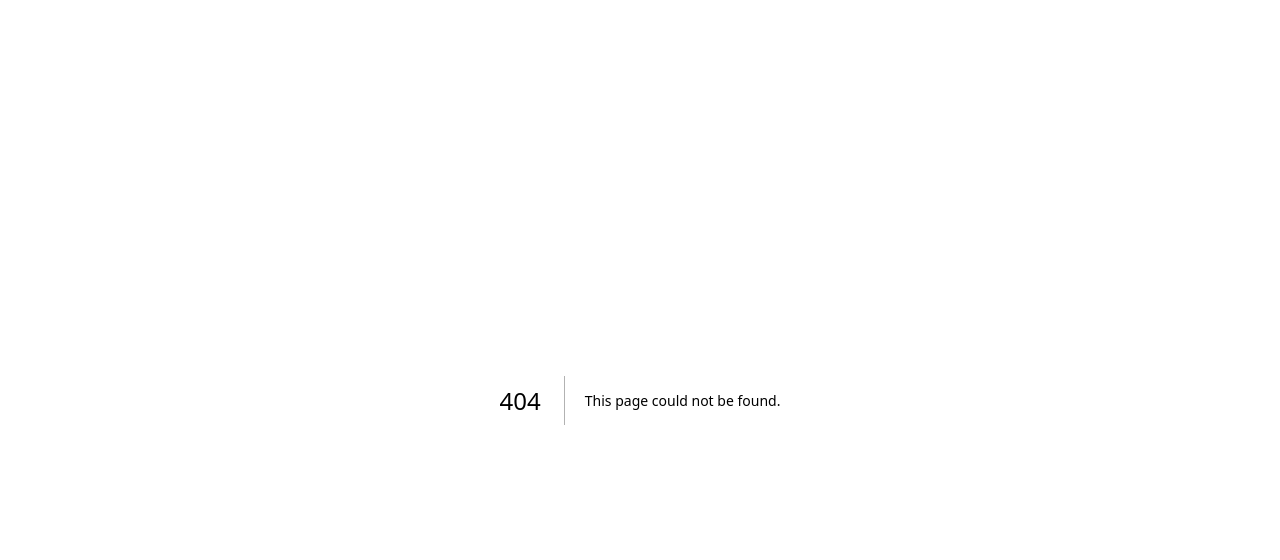
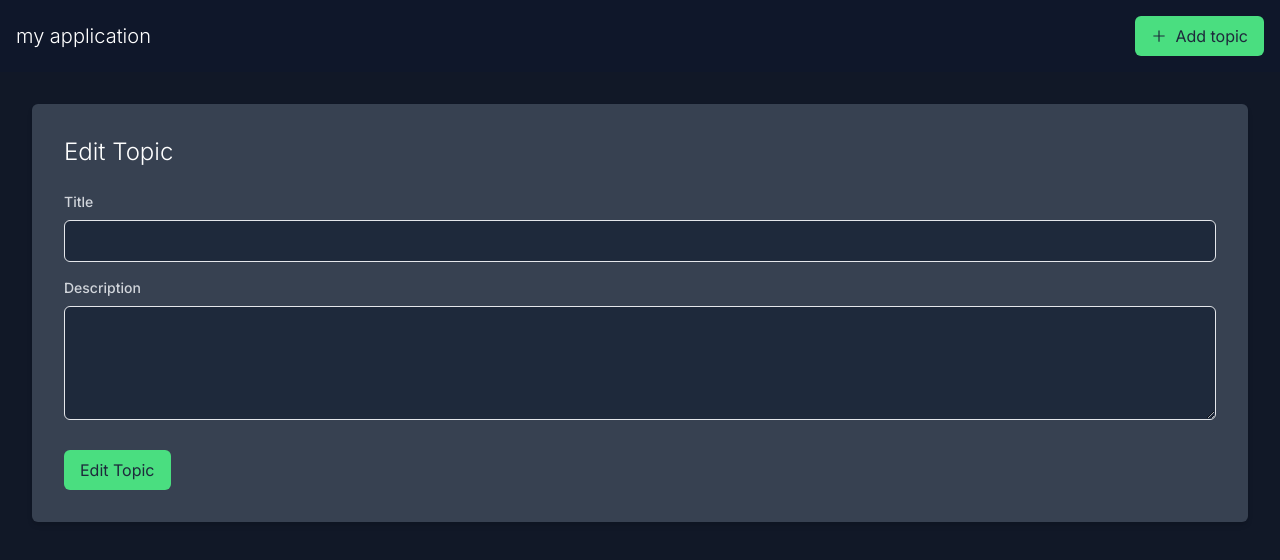
Before and after one commit to nishant-Tiwari24/mongodb-crud-application, a Next.js app: page /editTopic/123 in a window 1280 px wide. Before the commit this address had no page. Shown: the top 560 px of the page. Built offline with nearby package versions, Linux system fonts and the light colour scheme.

Commit message:
edit topic id path

```diff
--- /dev/null
+++ b/app/editTopic/[id]/page.tsx
@@ -0,0 +1,12 @@
+import React from 'react'
+import EditTopic from '@/components/EditTopic'
+
+const page = () => {
+  return (
+    <div>
+      <EditTopic/>
+    </div>
+  )
+}
+
+export default page
--- a/components/EditTopic.tsx
+++ b/components/EditTopic.tsx
@@ -2,7 +2,7 @@
 import React, { useState } from 'react';
 import Navbar from './Navbar';
 
-const AddTopic: React.FC = () => {
+const EditTopic: React.FC = () => {
   const [title, setTitle] = useState('');
   const [description, setDescription] = useState('');
 
@@ -59,4 +59,4 @@ const AddTopic: React.FC = () => {
   );
 };
 
-export default AddTopic;
+export default EditTopic;
```
